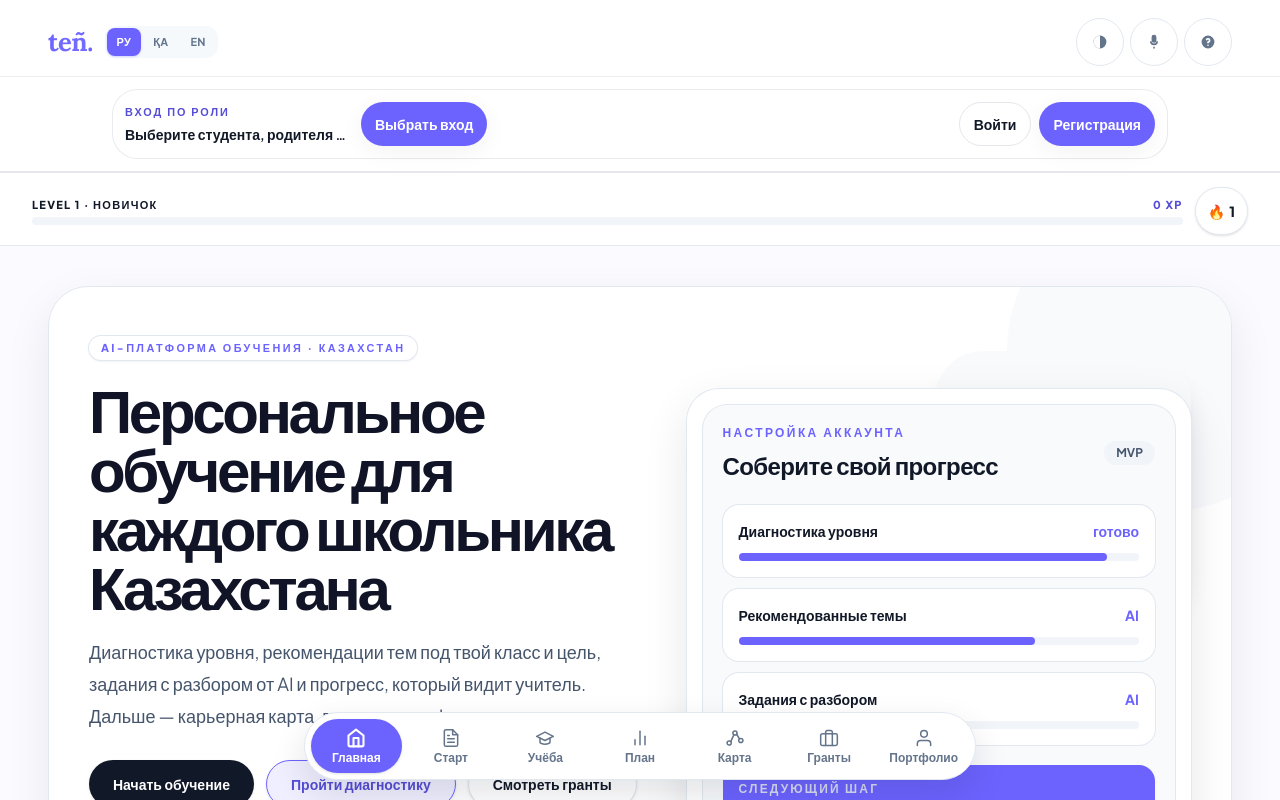
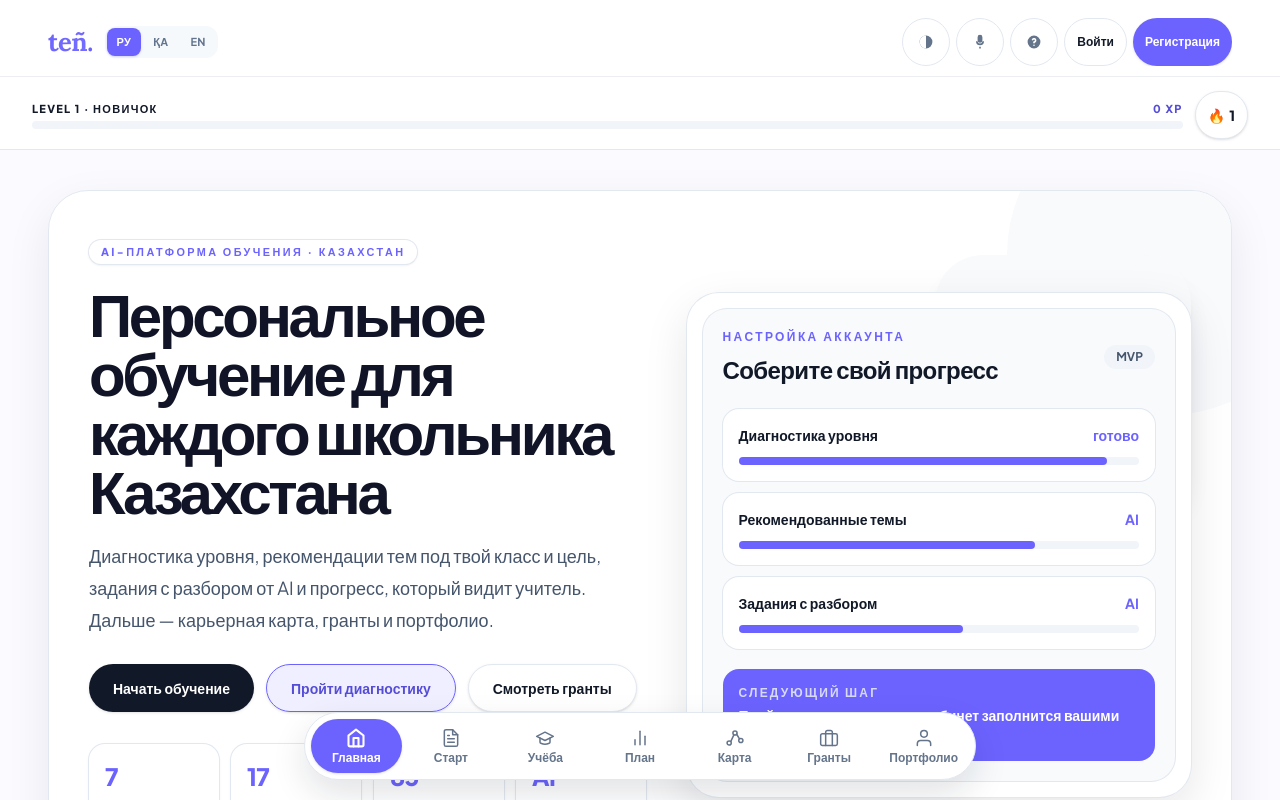
Before and after one commit to sutaniese/hackfutureminds, a Next.js app in the folder apps/student/: page / in a window 1280 px wide. Shown: the top 800 px of the page. Built offline with nearby package versions, Linux system fonts and the light colour scheme.

Commit message:
Remove duplicate student top nav and keep account actions in the header.
Students already use the bottom nav for the same destinations; teacher and parent routes still get UnifiedSiteNav because they have no bottom bar.

Co-authored-by: Sutaniese <sutaniese@users.noreply.github.com>

```diff
--- a/apps/student/src/components/shell/A11yTopBar.tsx
+++ b/apps/student/src/components/shell/A11yTopBar.tsx
@@ -7,11 +7,15 @@ import { TenWordmark } from "@/components/brand/TenWordmark";
 import { SHELL_PX } from "@/lib/shell-layout";
 import { useI18n } from "@/i18n/I18nProvider";
 import { LS_HIGH_CONTRAST, LS_VOICE } from "@/lib/pw-storage";
+import { ROLE_ENTRY_PATHS } from "@/lib/site-nav";
 import { LanguageSwitcher } from "./LanguageSwitcher";
+import { useAuth } from "./useAuth";
 
 export function A11yTopBar() {
   const { t } = useI18n();
   const pathname = usePathname() || "/";
+  const { user, status, logout } = useAuth();
+  const showSessionActions = !user || user.role === "student";
   const [contrast, setContrast] = useState(false);
   const [voice, setVoice] = useState(false);
   const helpActive = pathname.startsWith("/accessibility");
@@ -64,7 +68,7 @@ export function A11yTopBar() {
       className="pw-pt-safe relative z-30 border-b border-pathwise-line/70 bg-white/95"
       style={{ minHeight: "var(--pw-a11y-top)" }}
     >
-      <div className={`${SHELL_PX} flex items-center gap-3 py-2.5`}>
+      <div className={`${SHELL_PX} flex flex-wrap items-center gap-3 py-2.5`}>
         <Link
           href="/"
           className="flex shrink-0 items-baseline no-underline"
@@ -76,7 +80,7 @@ export function A11yTopBar() {
         <LanguageSwitcher />
 
         <div
-          className="ml-auto flex items-center gap-1.5"
+          className="ml-auto flex max-w-full items-center gap-1.5 overflow-x-auto"
           role="group"
           aria-label={t("a11y.group")}
         >
@@ -118,6 +122,38 @@ export function A11yTopBar() {
             <span className="sr-only">{t("a11y.help")}</span>
             <span className="pointer-events-none absolute top-full mt-2 hidden rounded-lg bg-slate-900 px-2 py-1 text-[11px] text-white group-hover:block">{t("a11y.help")}</span>
           </Link>
+          {showSessionActions && status === "authed" && user ? (
+            <>
+              <Link
+                href={ROLE_ENTRY_PATHS[user.role]}
+                className="inline-flex min-h-12 shrink-0 items-center justify-center rounded-full border border-slate-200 bg-white px-3 py-2 text-xs font-semibold text-pathwise-muted no-underline hover:bg-slate-50 hover:text-slate-900"
+              >
+                Кабинет
+              </Link>
+              <button
+                type="button"
+                onClick={logout}
+                className="inline-flex min-h-12 shrink-0 items-center justify-center rounded-full bg-[#6C63FF] px-3 py-2 text-xs font-semibold text-white shadow-sm hover:bg-[#5b53e6]"
+              >
+                Выйти
+              </button>
+            </>
+          ) : showSessionActions && status === "guest" ? (
+            <>
+              <Link
+                href="/login"
+                className="inline-flex min-h-12 shrink-0 items-center justify-center rounded-full border border-slate-200 bg-white px-3 py-2 text-xs font-semibold text-foreground no-underline hover:bg-slate-50"
+              >
+                Войти
+              </Link>
+              <Link
+                href="/register"
+                className="inline-flex min-h-12 shrink-0 items-center justify-center rounded-full bg-[#6C63FF] px-3 py-2 text-xs font-semibold text-white no-underline shadow-sm hover:bg-[#5b53e6]"
+              >
+                Регистрация
+              </Link>
+            </>
+          ) : null}
         </div>
       </div>
     </header>
--- a/apps/student/src/components/shell/MobileAppShell.tsx
+++ b/apps/student/src/components/shell/MobileAppShell.tsx
@@ -30,7 +30,8 @@ export function MobileAppShell({ children }: { children: React.ReactNode }) {
           поэтому полоса не может уехать под шапку на устройствах с вырезом. */}
       <div className="sticky top-0 z-30 shrink-0">
         <A11yTopBar />
-        <UnifiedSiteNav />
+        {/* Students already have BottomNav; keep this bar for teacher/parent on student-shell routes. */}
+        {showStudentNav ? null : <UnifiedSiteNav />}
         <XPBar />
       </div>
       <main
```
